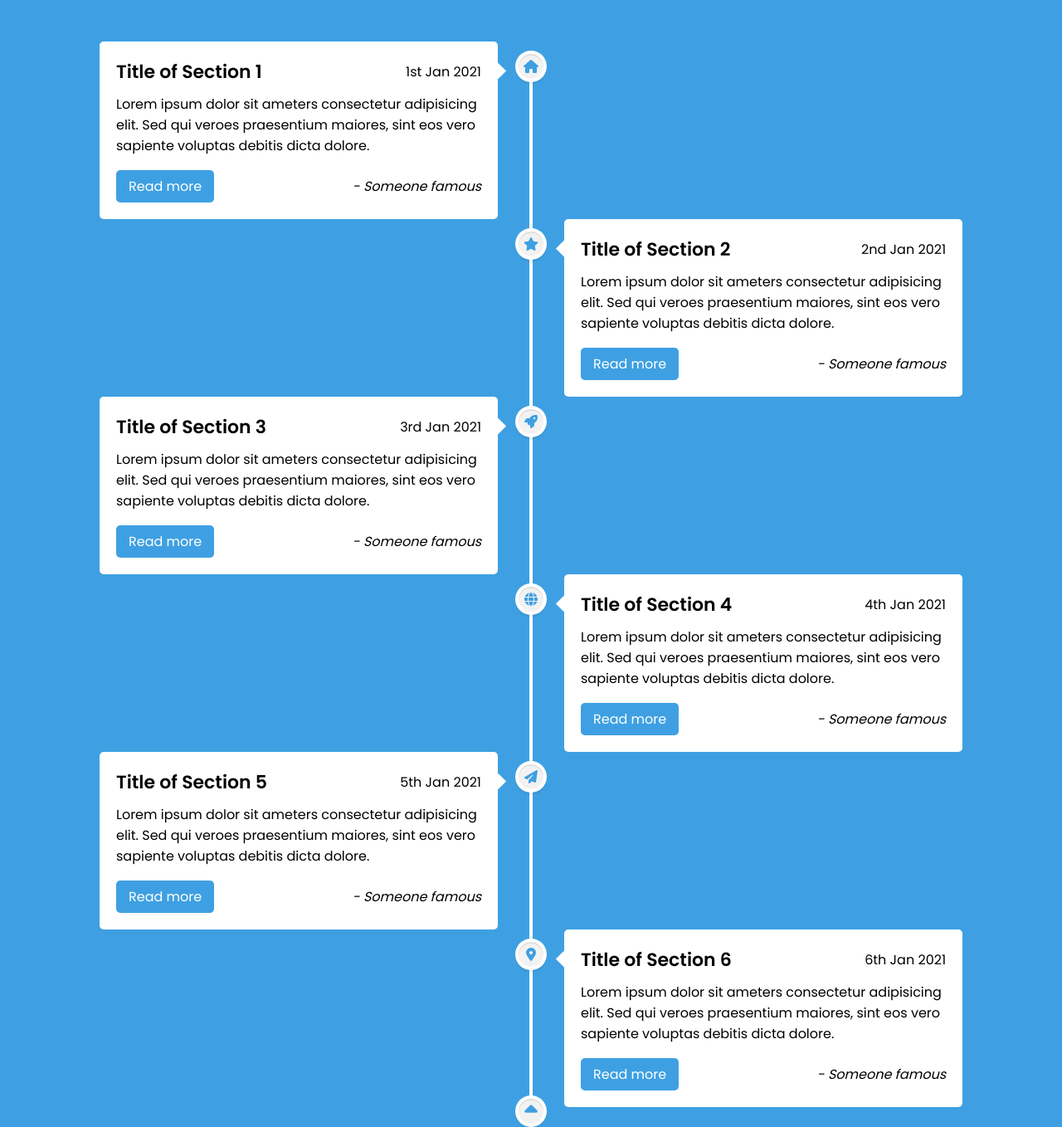
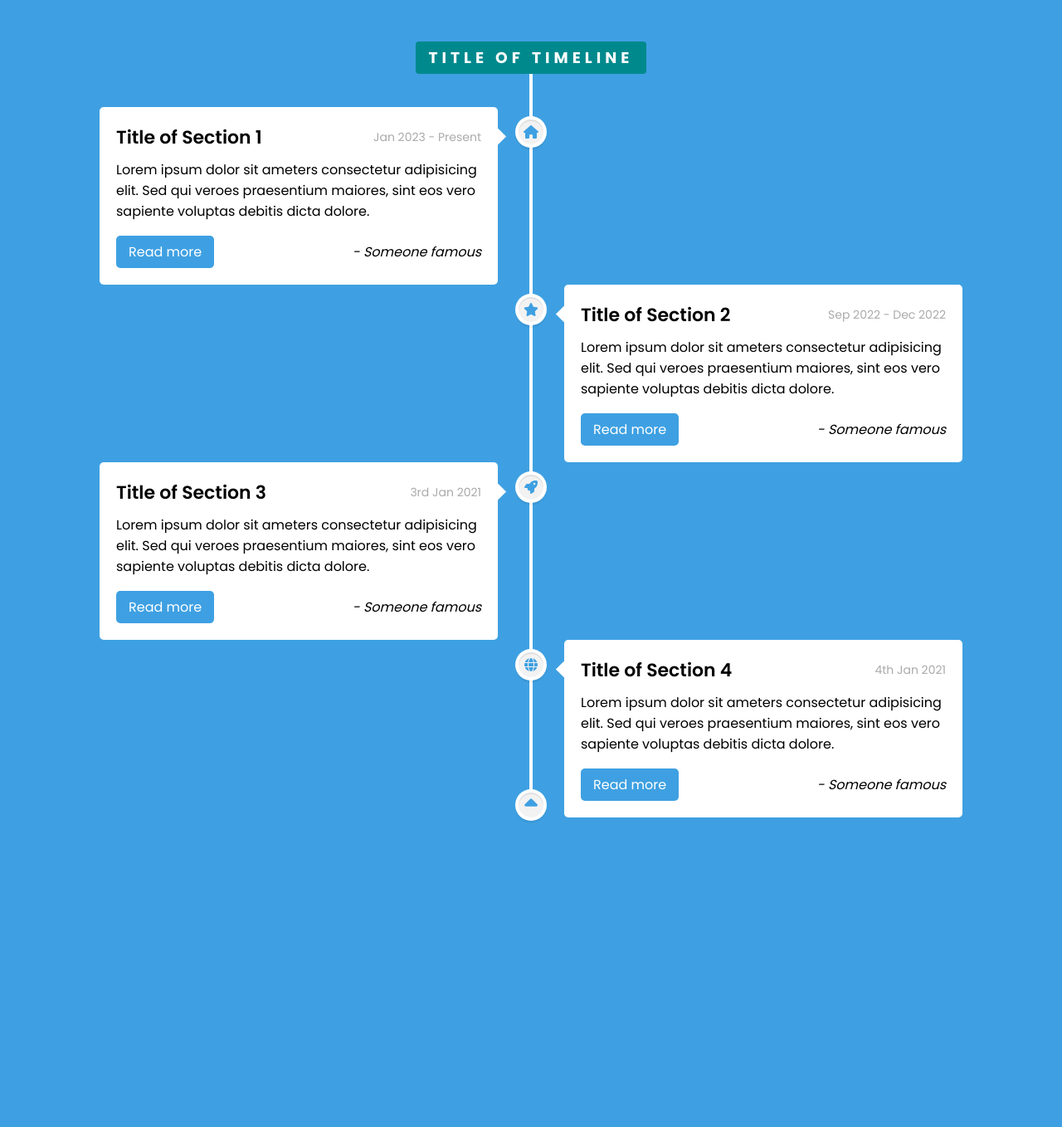
Before and after one commit to bablukpik/timeline, a plain HTML site: page index.html in a window 1280 px wide. Shown: the whole page at 83% size. After the commit the page ends 1035 px from the top, so only its background shows below. Drawn offline with Linux system fonts and the light colour scheme.

Commit message:
main: Timeline heading added and some style updated

```diff
--- a/index.html
+++ b/index.html
@@ -17,12 +17,15 @@
     <div class="center-line">
       <a href="#" class="scroll-icon"><i class="fas fa-caret-up"></i></a>
     </div>
+    <div class="timeline-item timeline-item-heading">
+      <h3>Title of Timeline</h3>
+    </div>
     <div class="timeline-item timeline-item-left">
       <section>
         <i class="icon fas fa-home"></i>
         <div class="details">
           <span class="title">Title of Section 1</span>
-          <span>1st Jan 2021</span>
+          <span class="timeline-date">Jan 2023 - Present</span>
         </div>
         <p>Lorem ipsum dolor sit ameters consectetur adipisicing elit. Sed qui veroes praesentium maiores, sint eos vero
           sapiente voluptas debitis dicta dolore.</p>
@@ -37,7 +40,7 @@
         <i class="icon fas fa-star"></i>
         <div class="details">
           <span class="title">Title of Section 2</span>
-          <span>2nd Jan 2021</span>
+          <span class="timeline-date">Sep 2022 - Dec 2022</span>
         </div>
         <p>Lorem ipsum dolor sit ameters consectetur adipisicing elit. Sed qui veroes praesentium maiores, sint eos vero
           sapiente voluptas debitis dicta dolore.</p>
@@ -52,7 +55,7 @@
         <i class="icon fas fa-rocket"></i>
         <div class="details">
           <span class="title">Title of Section 3</span>
-          <span>3rd Jan 2021</span>
+          <span class="timeline-date">3rd Jan 2021</span>
         </div>
         <p>Lorem ipsum dolor sit ameters consectetur adipisicing elit. Sed qui veroes praesentium maiores, sint eos vero
           sapiente voluptas debitis dicta dolore.</p>
@@ -67,37 +70,7 @@
         <i class="icon fas fa-globe"></i>
         <div class="details">
           <span class="title">Title of Section 4</span>
-          <span>4th Jan 2021</span>
-        </div>
-        <p>Lorem ipsum dolor sit ameters consectetur adipisicing elit. Sed qui veroes praesentium maiores, sint eos vero
-          sapiente voluptas debitis dicta dolore.</p>
-        <div class="bottom">
-          <a href="#">Read more</a>
-          <i>- Someone famous</i>
-        </div>
-      </section>
-    </div>
-    <div class="timeline-item timeline-item-left">
-      <section>
-        <i class="icon fas fa-paper-plane"></i>
-        <div class="details">
-          <span class="title">Title of Section 5</span>
-          <span>5th Jan 2021</span>
-        </div>
-        <p>Lorem ipsum dolor sit ameters consectetur adipisicing elit. Sed qui veroes praesentium maiores, sint eos vero
-          sapiente voluptas debitis dicta dolore.</p>
-        <div class="bottom">
-          <a href="#">Read more</a>
-          <i>- Someone famous</i>
-        </div>
-      </section>
-    </div>
-    <div class="timeline-item timeline-item-right">
-      <section>
-        <i class="icon fas fa-map-marker-alt"></i>
-        <div class="details">
-          <span class="title">Title of Section 6</span>
-          <span>6th Jan 2021</span>
+          <span class="timeline-date">4th Jan 2021</span>
         </div>
         <p>Lorem ipsum dolor sit ameters consectetur adipisicing elit. Sed qui veroes praesentium maiores, sint eos vero
           sapiente voluptas debitis dicta dolore.</p>
--- a/style.css
+++ b/style.css
@@ -12,6 +12,15 @@ html{
 
 body{
   background: #3ea0e2;
+}
+
+h1,
+h2,
+h3,
+h4,
+h5,
+h6 {
+  margin-bottom: 20px;
 }
 
 ::selection{
@@ -32,12 +41,29 @@ body{
   width: 4px;
   background: #fff;
   left: 50%;
-  top: 20px;
+  top: 0;
   transform: translateX(-50%);
+  z-index: -1;
 }
 
 .timeline-item{
   display: flex;
+}
+
+.timeline-item-heading{
+  align-items: center;
+  justify-content: center;
+  margin-bottom: 20px;
+}
+
+.timeline-item-heading h3 {
+  padding: 5px 15px;
+  text-transform: uppercase;
+  letter-spacing: 5px;
+  font-weight: bold;
+  background: rgb(0 137 141);
+  border-radius: 4px;
+  color: #fff;
 }
 
 .timeline-item-left{
@@ -137,6 +163,12 @@ body{
   transform: scale(0.97);
 }
 
+.timeline-date {
+  display: block;
+  font-size: 14px;
+  color: #aaa;
+}
+
 @media(max-width: 790px){
   .center-line{
     left: 40px;
@@ -157,16 +189,9 @@ body{
   .timeline-item-left section .icon{
     left: -55px;
   }
-}
 
-@media(max-width: 440px){
-  .center-line,
-  .timeline-item section::before,
-  .timeline-item section .icon{
-    display: none;
-  }
-
-  .timeline-item{
-    margin: 10px 0;
+  .timeline-item-heading {
+    justify-content: flex-start;
+    margin: initial;
   }
 }
```
Also changed, not shown: timeline-preview.png.
